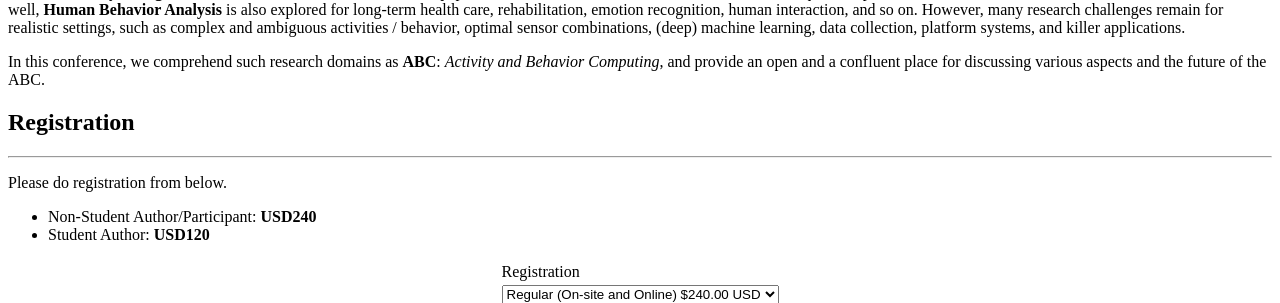
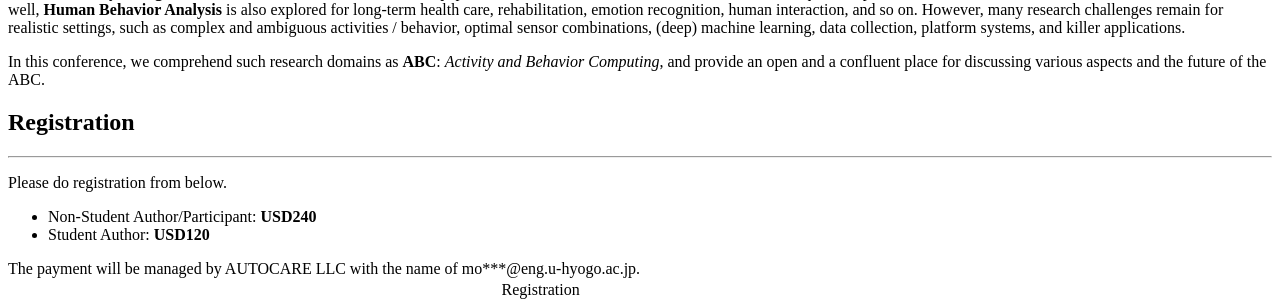
Before and after one commit to abc-research/abc-research.github.io, a Jekyll site: the page built from _posts/2014-07-14-project-5.markdown, in a window 1280 px wide and 900 px high, scrolled down 379 px, cut to the strip 0-303 px from the top of the window. Built offline with Jekyll 4.4.1, drawn with Linux system fonts in a browser that asks for light colours.

Commit message:
Update registration.html

```diff
--- a/_includes/registration.html
+++ b/_includes/registration.html
@@ -15,6 +15,7 @@
                       <li> Student Author: <b>USD120</b> </li>
                   </ul>
                 </div>
+                <div>The payment will be managed by AUTOCARE LLC with the name of mo***@eng.u-hyogo.ac.jp.</div>
 
 
 		    <center>
```
